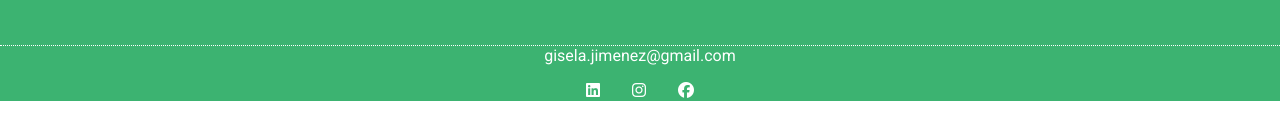
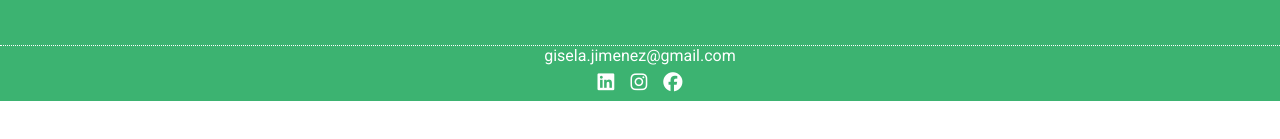
Before and after one commit to pmojeda/PortfolioCodoaCodo, a plain HTML site: page index.html in a window 1280 px wide. Shown: the part 499-638 px from the top of the page. Drawn offline with nearby package versions, Linux system fonts and the light colour scheme.

Commit message:
Cambios en los iconos del footer

```diff
--- a/CSS/sitio.css
+++ b/CSS/sitio.css
@@ -37,6 +37,7 @@
     height: 3.5em;
     border-top: var(--white) dotted 1px;
     text-align: center;
+    padding-bottom: 2em;
 }
 
 footer ul{
@@ -47,7 +48,7 @@
 }
 
 footer ul li{
-    margin: 1em;
+    margin: 0.5em;
 }
 
 footer a{
@@ -57,6 +58,10 @@
 
 footer a:hover{
     color: var(--colorDeFondoLight);
+}
+
+footer i{
+    font-size: var(--icon-sm);
 }
 
 h3 {
@@ -89,12 +94,6 @@
     margin-right: 2.5em;
 }
 
-/*
-.navbar a {
-    text-decoration: none;
-    color: var(--white);
-}
-*/
 .navbar a:hover{
     color: var(--colorDeFondoLight);
 }
```
